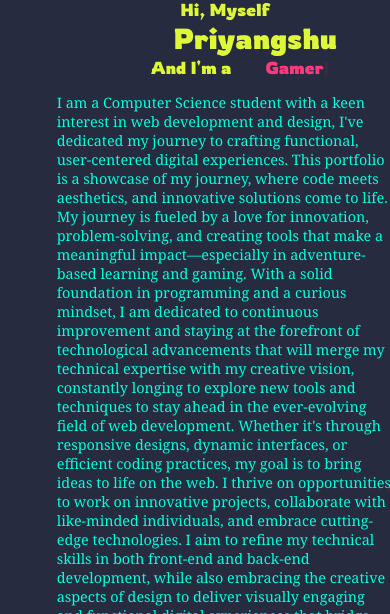
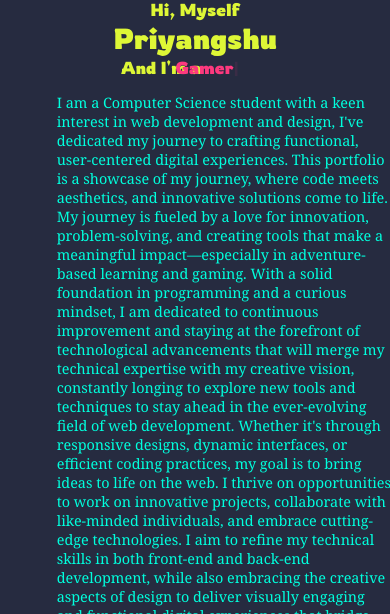
Before and after one commit to priyangshuvk18/portfolio, a plain HTML site: page index.html in a window 390 px wide. Shown: the part 486-1100 px from the top of the page. Drawn offline with nearby package versions, Linux system fonts and the light colour scheme; a web font is replaced by a local one.

Commit message:
Update style.css

```diff
--- a/style.css
+++ b/style.css
@@ -726,15 +726,15 @@ html {
     }
      .home-content h3{
             position: relative;
-    rightt: 30px;
+    right: 30px;
     }
      .home-content h1{
             position: relative;
-    left: 30px;
+    right: 30px;
     }
      .home-content span{
             position: relative;
-    left: 30px;
+    right: 30px;
     }
     .about-content{
             position: relative;
```
